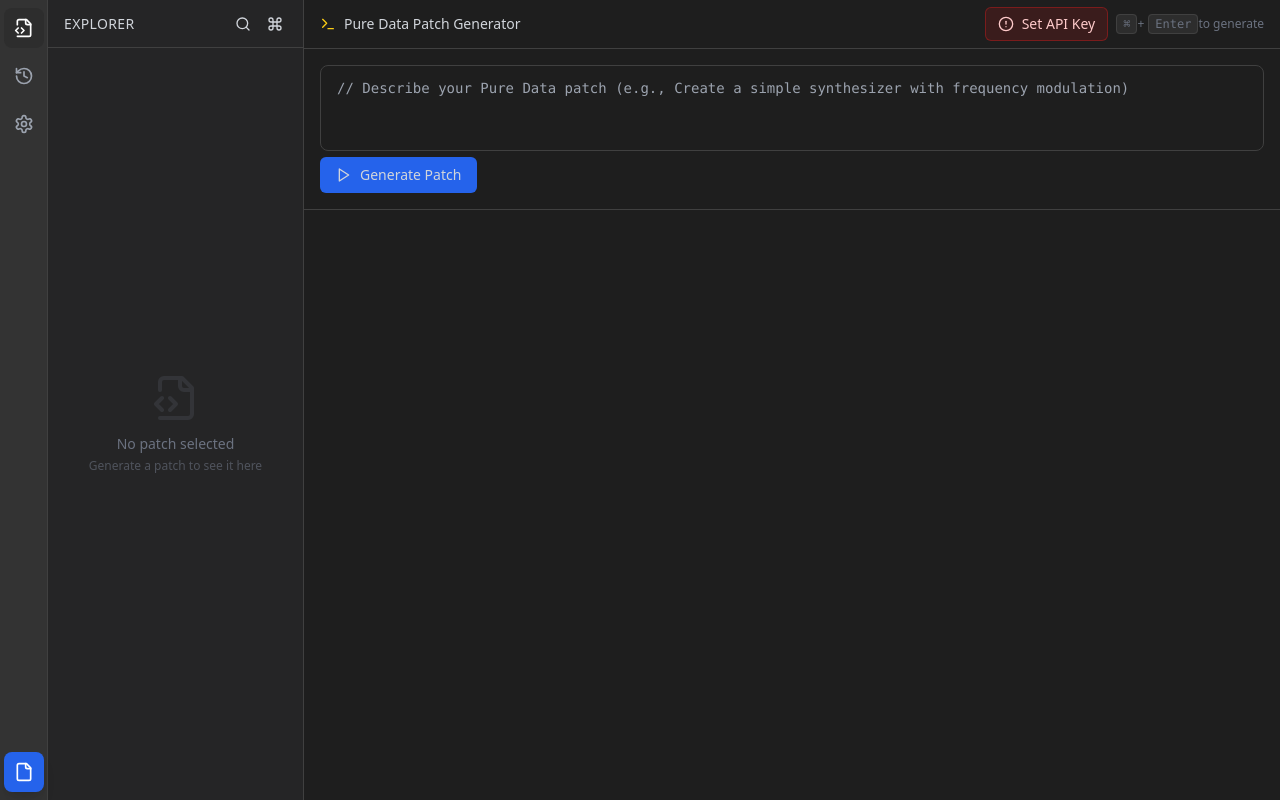
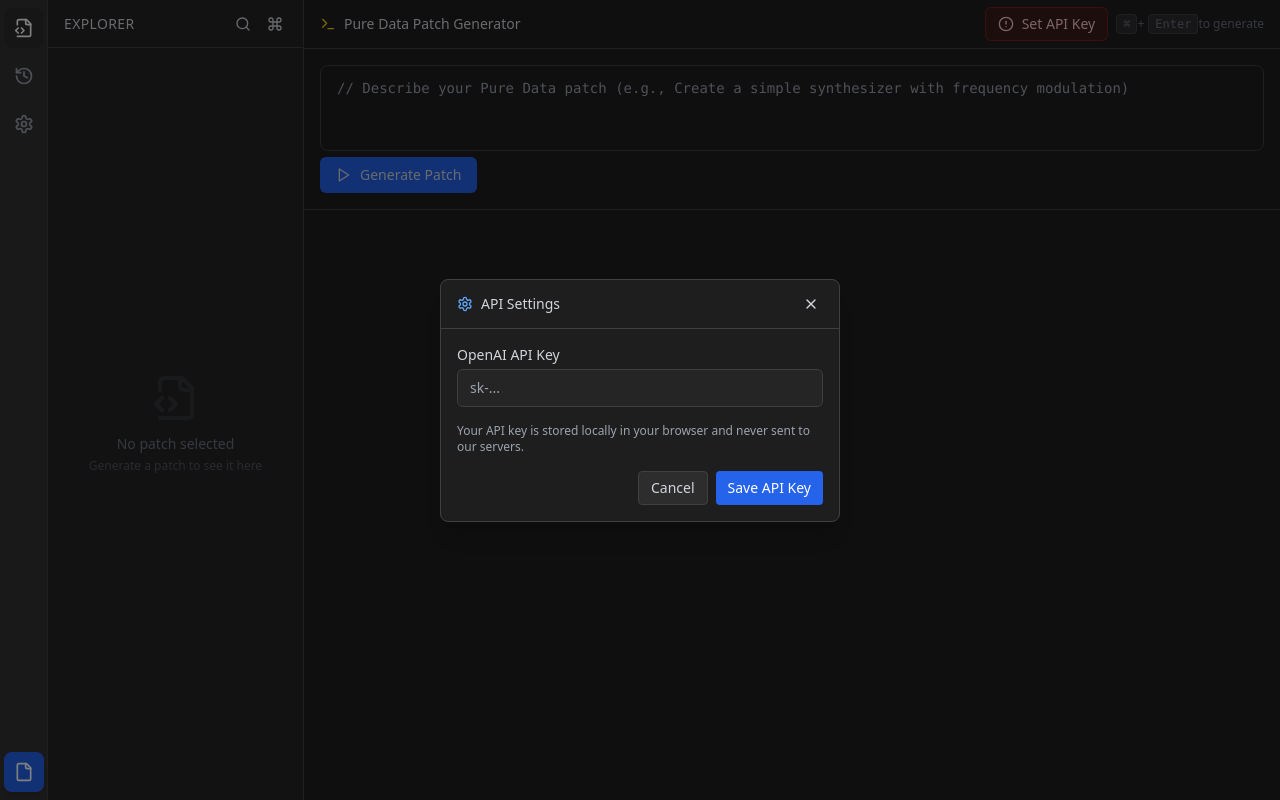
Before and after one commit to ajjuism/patchpd, a React (Vite) app: page / in a window 1280 px wide. Both pictures are taken after a click on the button "Set API Key". Built offline with nearby package versions, Linux system fonts and the light colour scheme.

Commit message:
Fix - Opening API setting modal

```diff
--- a/src/App.tsx
+++ b/src/App.tsx
@@ -836,6 +836,72 @@ function App() {
           </div>
         </div>
       </div>
+
+      {/* API Settings Modal */}
+      {showApiSettings && (
+        <div className="fixed inset-0 bg-black/50 flex items-center justify-center z-50">
+          <div className="bg-[#1e1e1e] border border-[#404040] rounded-lg w-[400px] shadow-xl">
+            <div className="flex items-center justify-between px-4 py-3 border-b border-[#404040]">
+              <div className="flex items-center gap-2">
+                <Settings className="w-4 h-4 text-blue-400" />
+                <h2 className="text-sm font-medium">API Settings</h2>
+              </div>
+              <button
+                onClick={() => setShowApiSettings(false)}
+                className="p-1 hover:bg-[#2d2d2d] rounded"
+              >
+                <X className="w-4 h-4" />
+              </button>
+            </div>
+
+            <form onSubmit={handleApiKeySubmit} className="p-4">
+              <div className="space-y-4">
+                <div>
+                  <label htmlFor="apiKey" className="block text-sm font-medium mb-1">
+                    OpenAI API Key
+                  </label>
+                  <input
+                    id="apiKey"
+                    type="password"
+                    value={apiKey}
+                    onChange={(e) => setApiKey(e.target.value)}
+                    className="w-full px-3 py-2 bg-[#252526] border border-[#404040] rounded-md text-sm
+                             focus:outline-none focus:ring-1 focus:ring-blue-500 focus:border-blue-500"
+                    placeholder="sk-..."
+                  />
+                  {apiKeyError && (
+                    <p className="mt-1 text-xs text-red-400">{apiKeyError}</p>
+                  )}
+                </div>
+
+                <div className="text-xs text-gray-400">
+                  Your API key is stored locally in your browser and never sent to our servers.
+                </div>
+
+                <div className="flex justify-end gap-2">
+                  <button
+                    type="button"
+                    onClick={() => setShowApiSettings(false)}
+                    className="px-3 py-1.5 text-sm bg-[#2d2d2d] hover:bg-[#3d3d3d] rounded
+                             transition-colors border border-[#404040]"
+                  >
+                    Cancel
+                  </button>
+                  <button
+                    type="submit"
+                    className="px-3 py-1.5 text-sm bg-blue-600 hover:bg-blue-700 rounded
+                             transition-colors text-white"
+                  >
+                    Save API Key
+                  </button>
+                </div>
+              </div>
+            </form>
+          </div>
+        </div>
+      )}
+
+      <Toaster position="bottom-right" />
     </div>
   );
 }
```
